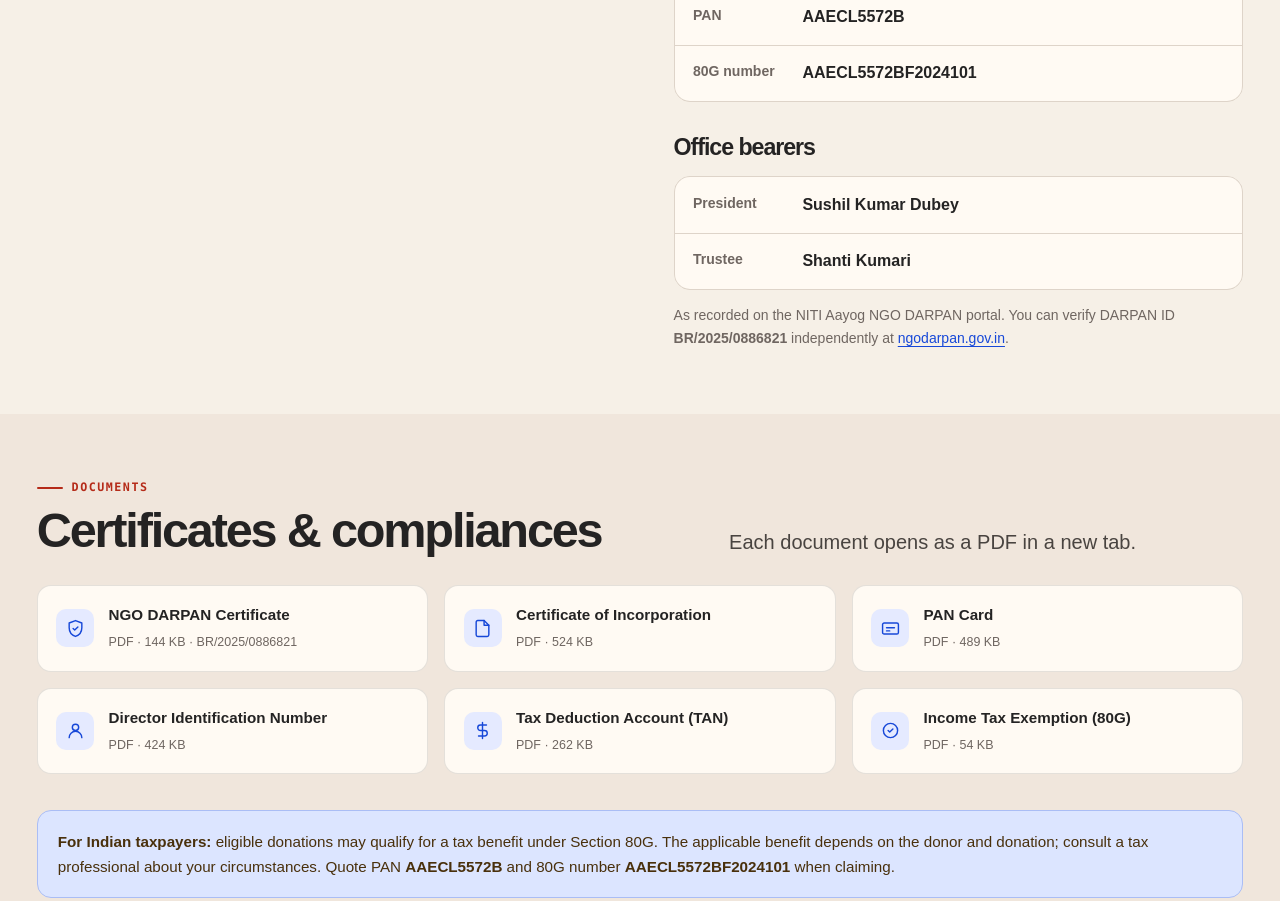
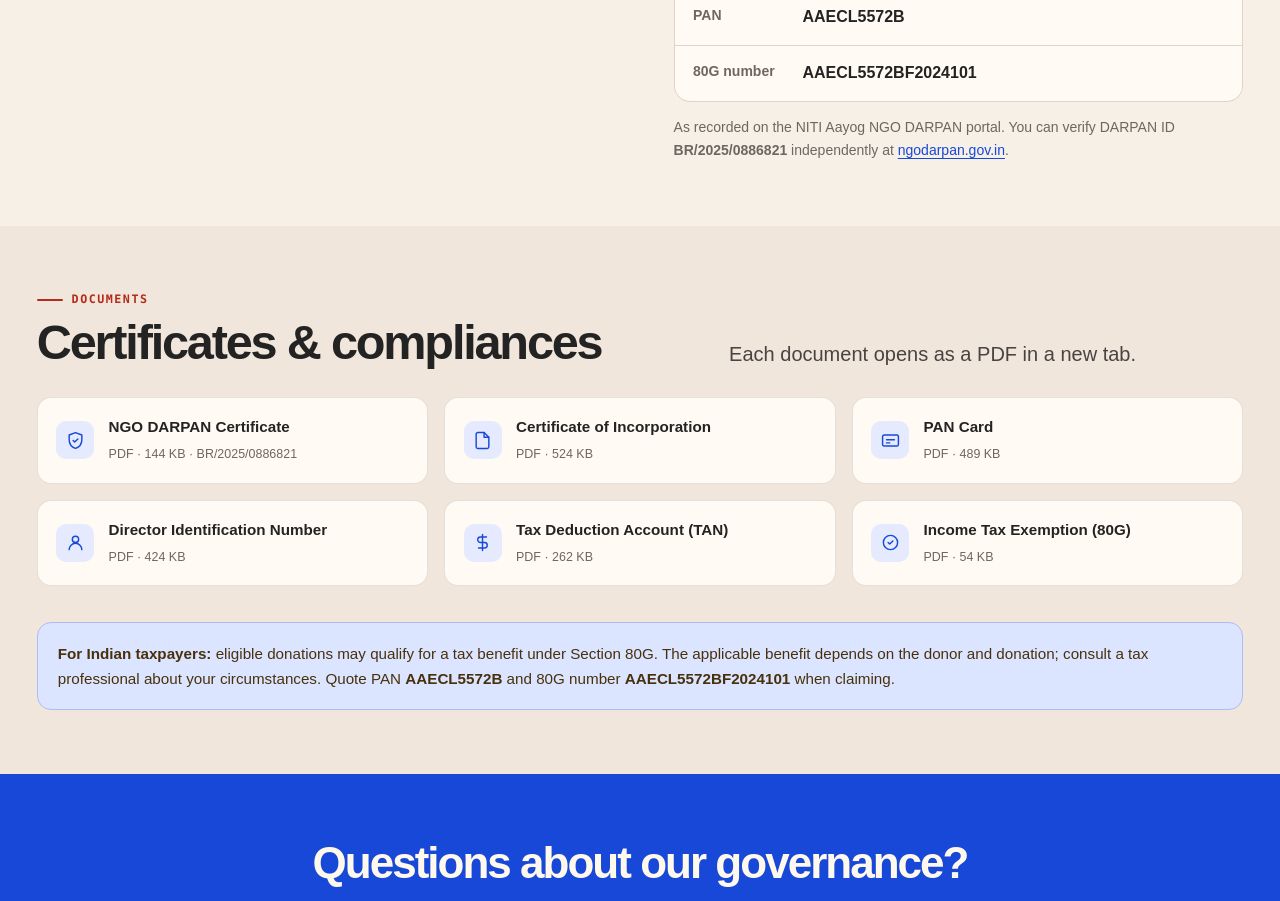
Before and after one commit to ayushGHub/ngo_nov26, a plain HTML site: page transparency.html in a window 1280 px wide. Shown: the part 820-1721 px from the top of the page. Drawn offline with Linux system fonts and the light colour scheme.

Commit message:
Remove office bearers from transparency page
Co-authored-by: Copilot <223556219+Copilot@users.noreply.github.com>

```diff
--- a/transparency.html
+++ b/transparency.html
@@ -81,11 +81,6 @@
             <div class="fact"><dt>80G number</dt><dd>AAECL5572BF2024101</dd></div>
           </dl>
 
-          <h3 style="font-size:var(--t-h3);margin:2rem 0 1rem">Office bearers</h3>
-          <dl class="facts">
-            <div class="fact"><dt>President</dt><dd>Sushil Kumar Dubey</dd></div>
-            <div class="fact"><dt>Trustee</dt><dd>Shanti Kumari</dd></div>
-          </dl>
           <p style="font-size:var(--t-small);color:var(--ink-mute);margin-top:.9rem">
             As recorded on the NITI Aayog NGO DARPAN portal. You can verify
             DARPAN ID <strong>BR/2025/0886821</strong> independently at
```
Also changed, not shown: 1 other file.
